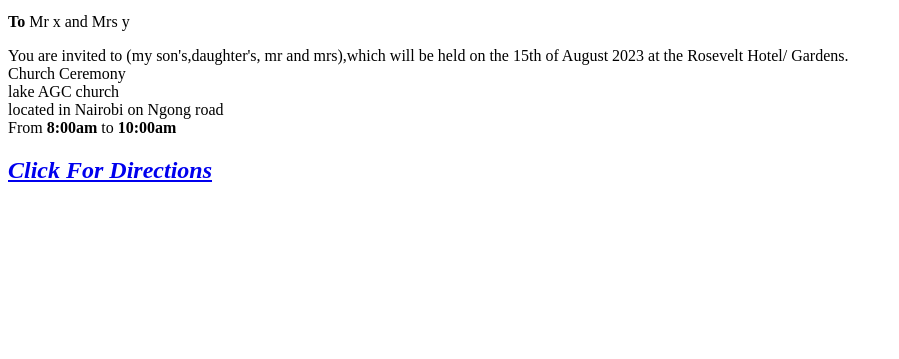
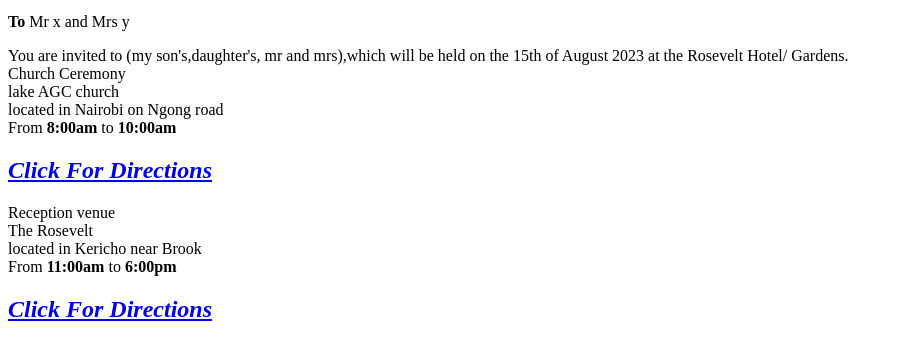
Before and after one commit to GriffinsNgeno/winvite, a plain HTML site: page index.html in a window 1280 px wide. Shown: the part 101-460 px from the top of the page, without its empty margins (0-899 px from the left). Drawn offline with nearby package versions, Linux system fonts and the light colour scheme.

Commit message:
update index
Add reception details section

```diff
--- a/index.html
+++ b/index.html
@@ -43,6 +43,27 @@
            </div></a>
 
        </section>
+       <section  class="contact-s" >
+
+        <div class="titles">
+
+        Reception venue
+        </div>
+        <section class="details"data-aos="fade-right">
+                <div>The Rosevelt
+                    <br>
+                    located in Kericho near Brook
+                    <br>
+                    From <b>11:00am</b> to <b>6:00pm</b>
+                 </div>
+                </section>
+
+            <a target="blank" href="https://www.google.com/maps/dir//Kiamunyi,+Nakuru/@-0.2616462,36.0221596,15z/data=!4m9!4m8!1m0!1m5!1m1!1s0x18298c946728adbb:0x8c6d18aadf2ff0c8!2m2!1d36.0210402!2d-0.26087!3e0" class="">
+            <div id="location" class="img2" data-aos="fade-left">
+                <div class="click"><h1 ><em>Click For Directions</em></h1></div>
+            </div></a>
+
+        </section>
 
 
     <script src="https://unpkg.com/aos@next/dist/aos.js"></script>
```
